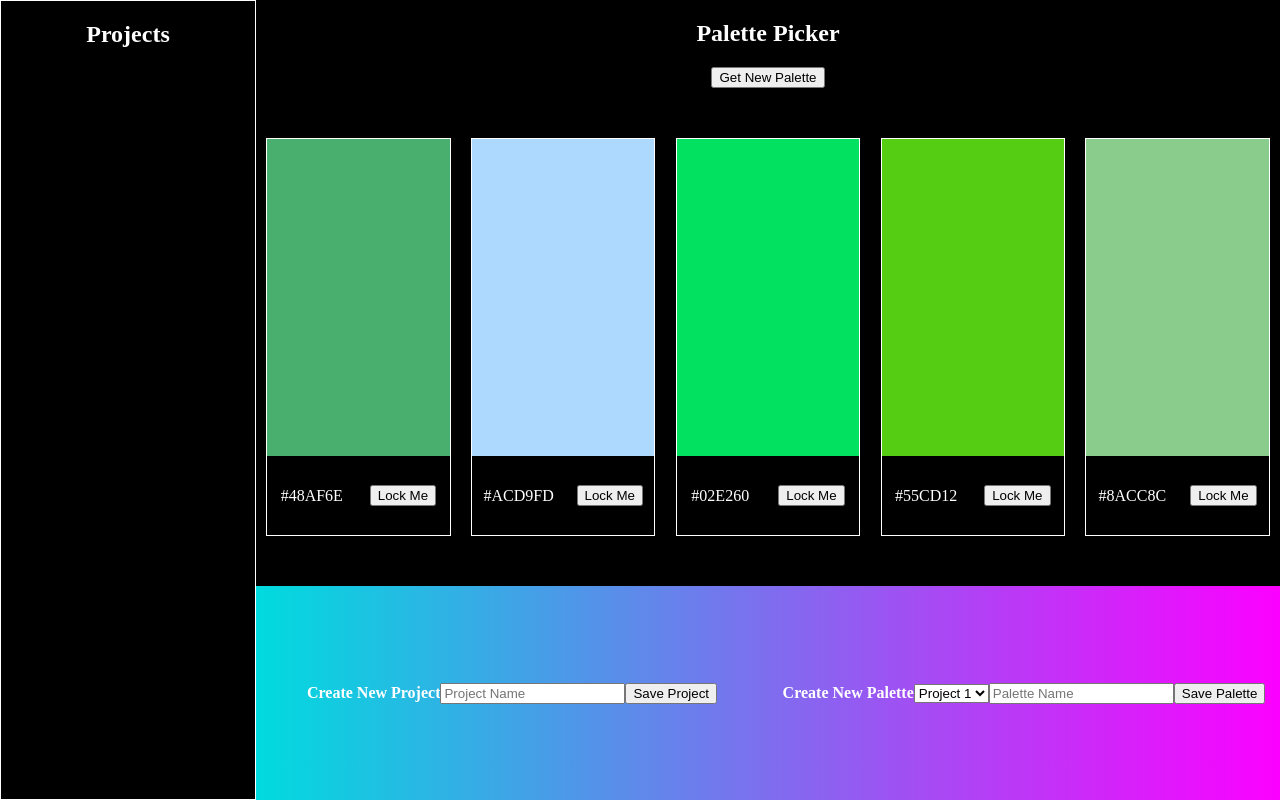
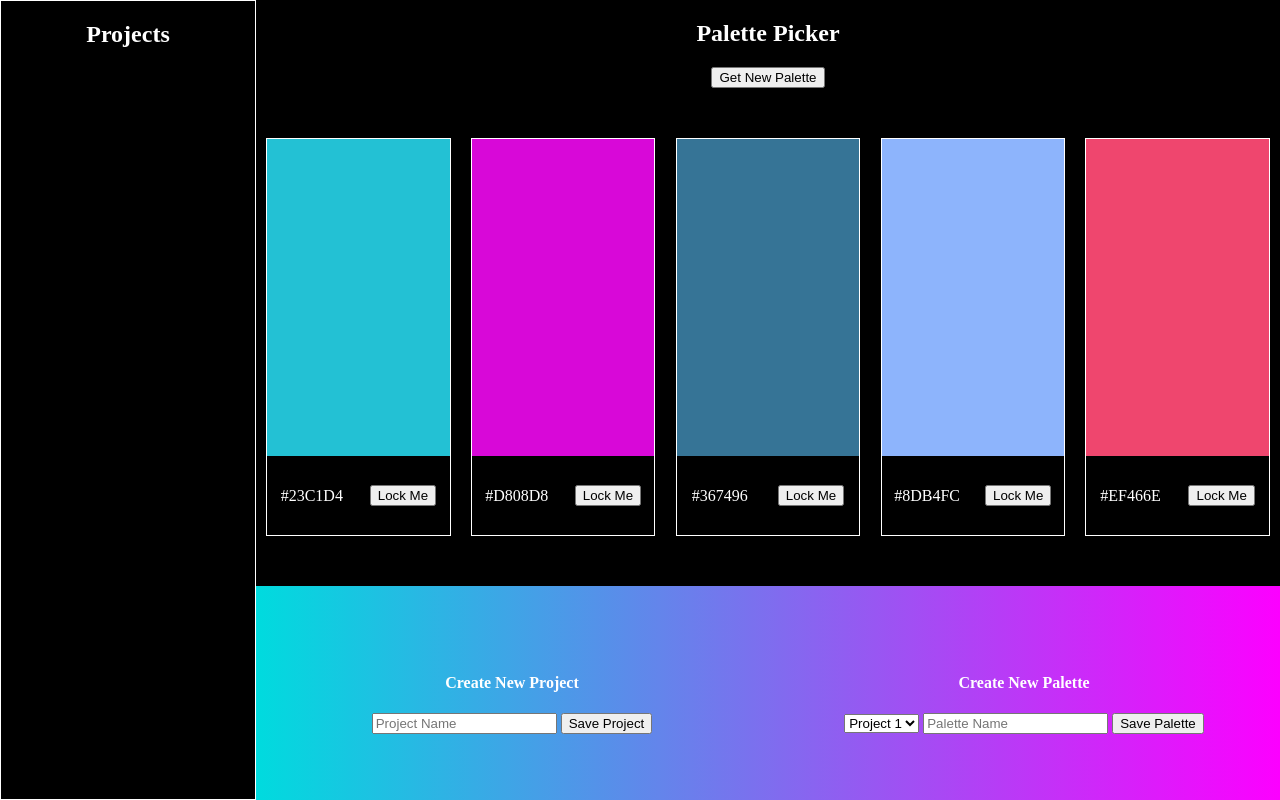
Before and after one commit to dmiller1623/pallete-picker, a website: page public/index.html in a window 1280 px wide. Drawn offline with nearby package versions, Linux system fonts and the light colour scheme.

Commit message:
Add projects array

```diff
--- a/public/css/styles.css
+++ b/public/css/styles.css
@@ -49,6 +49,7 @@ h1 {
 
 .new-project {
   display: flex;
+  flex-direction: column;
   align-items: center;
   justify-content: center;
   width: 50%;
@@ -57,6 +58,7 @@ h1 {
 
 .new-palette {
   display: flex;
+  flex-direction: column;
   align-items: center;
   justify-content: center;
   width: 50%;
--- a/public/index.html
+++ b/public/index.html
@@ -45,17 +45,25 @@
       </article>
       <article class='user-input-fields'>
         <section class='new-project'>
+          <div>
             <h1>Create New Project</h1>
+          </div>
+          <div>
             <input type='text' class='project-name' placeholder='Project Name'>
             <button class='save-project-button'>Save Project</button>
+          </div>
         </section>
         <section class='new-palette'>
+          <div>
             <h1>Create New Palette</h1>
+          </div>
+          <div>
             <select>
               <option value='Project 1'>Project 1</option>
             </select>
             <input type='text' placeholder='Palette Name'>
             <button class='save-palette-button'>Save Palette</button>
+          </div>
         </section>
       </article>
     </section>
--- a/public/js/index.js
+++ b/public/js/index.js
@@ -1,20 +1,21 @@
-const getNewPalette = () => {
+let projects = [];
+
+const getNewColor = () => {
   let codeOptions = '0123456789ABCDEF'.split('');
   var color = '#'
   for(var i = 0; i < 6; i++) {
     color += codeOptions[Math.round(Math.random() * 15)]
   }
-  console.log(color)
   return color
 }
 
-const getColors = () => {
+const getNewPalette = () => {
   let colorClasses = ['.color-one', '.color-two', '.color-three', '.color-four', '.color-five']
   colorClasses.forEach(colorClass => {
     if ($(`${colorClass}`).hasClass('locked')) {
       return
     } else {
-      let newColor = getNewPalette()
+      let newColor = getNewColor()
       $(`${colorClass}`).css('background-color', newColor)
       $(`${colorClass}`).children().children('.color-code').text(newColor)
     }
@@ -52,14 +53,20 @@ const addNewProject = (event) => {
     color_four: $('.code-four').text(),
     color_five: $('.code-five').text(),
   }
-  console.log(newPalette)
+  projects.push(newPalette)
+  console.log(projects)
+  displayProjects(projects)
+}
+
+const displayProjects = (projects) => {
+  // console.log(projects)
 }
 
 $(document).ready(() =>{
-  getColors();
+  getNewPalette();
 })
 
 $('.save-project-button').on('click', addNewProject)
 $('.save-palette-button').on('click', savePalette)
 $('.lock-button').on('click', lockColor)
-$('.new-palette-button').on('click', getColors)
+$('.new-palette-button').on('click', getNewPalette)
```
Lines whose indentation alone changed are shown as unchanged.
